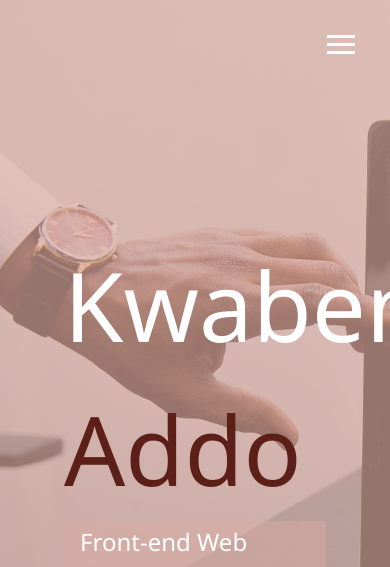
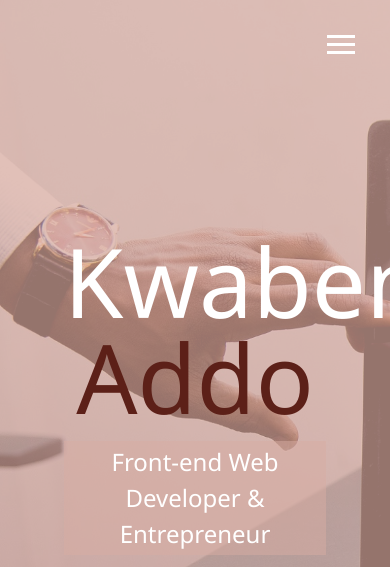
Before and after one commit to kaddogh/kaddo_portfolio, a website: page dist/index.html in a window 390 px wide. Shown: the top 567 px of the page. Drawn offline with Linux system fonts and the light colour scheme.

Commit message:
added media queries, and made overlay responsive

```diff
--- a/scss/_config.scss
+++ b/scss/_config.scss
@@ -29,3 +29,32 @@ $background-opacity: 0.7;
      }
  }
 }
+
+//Media Query Mixins
+
+//Phones
+@mixin mediaSm {
+    @media screen and (max-width: 500px) {
+        @content;
+    }
+}
+//Tablets and small laptops
+@mixin mediaMd {
+    @media screen and (max-width: 768px) {
+        @content;
+    }
+}
+
+//Desktops and laptops
+@mixin mediaLg {
+    @media screen and (min-width: 769px) and (max-width: 1170px) {
+        @content;
+    }
+}
+
+//Large Screens
+@mixin mediaEl {
+    @media screen and (min-width: 769px) {
+        @content;
+    }
+}
--- /dev/null
+++ b/scss/_mobile.scss
@@ -0,0 +1,57 @@
+//widescreens
+@include mediaEl {
+
+}
+
+//Desktops & Laptops
+@include mediaLg {
+
+}
+
+//Tablets and Small laptops
+@include mediaMd {
+    main {
+    align-items: center;
+    text-align: center;
+
+    .lg-heading {
+        line-height: 1;
+        margin-bottom: 1rem;
+    }
+    }
+
+    ul.menu-nav, div.menu-branding {
+        float: none;
+        width: 100%;
+        min-height: 0;
+
+        &.show {
+            transform: translate3d(0,0,0);
+        }
+    }
+
+    .menu-nav {
+        height: 75vh;
+        transform: translate3d(-100%, 0, 0);
+        font-size: 24px;
+    }
+
+    .menu-branding {
+        height: 25vh;
+        transform: translate3d(100%, 0, 0);
+
+        .portrait {
+            background: url('../img/portrait_small.jpg');
+            height: 150px;
+            width: 150px;
+        }
+    }
+}
+
+//Smartphones
+@include mediaSm {
+    main#home h1 {
+        margin-top: 10vh;
+    }
+
+}
--- a/scss/main.css
+++ b/scss/main.css
@@ -1,5 +1,6 @@
 @import 'config';
 @import 'menu';
+@import 'mobile';
 *{
     box-sizing: border-box;
 }
```
Also changed, not shown: dist/css/main.css, dist/img/portrait_small.jpg (added).
